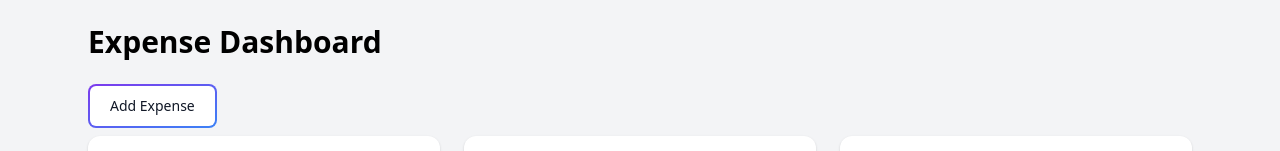
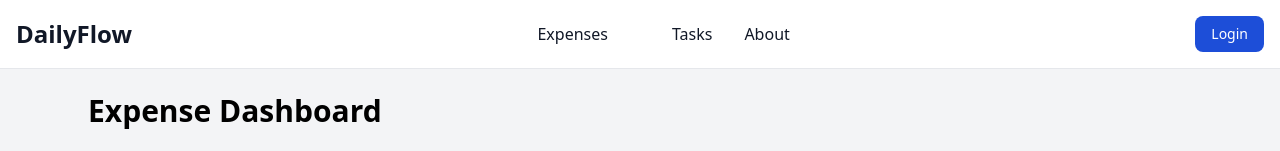
Before and after one commit to Sourav-Tanwar/DailyFlow, a React (Vite) app in the folder frontend/Dailyflow/: page /Expense in a window 1280 px wide. Shown: the top 151 px of the page. Built offline with nearby package versions, Linux system fonts and the light colour scheme; no server answers.

Commit message:
Navbar added

```diff
--- a/frontend/Dailyflow/src/App.jsx
+++ b/frontend/Dailyflow/src/App.jsx
@@ -8,6 +8,7 @@ import Navbar from './components/Navbar'
 import ExpenseTracker from './components/ExpenseTracker'
 import Login from './components/Login'
 import Signup from './components/Signup'
+import Dashboard from './components/Dashboard';
 
 // import './App.css'
 
@@ -17,7 +18,7 @@ function App() {
     <>
     <Router>
       <Routes>
-      {/* <div><Navbar/></div> */}
+      <Route exact path='/' element={<Dashboard/>}/>
       <Route exact path="/login" element={<Login/>}/>
       <Route exact path="/signup" element={<Signup/>}/>
       <Route exact path="/Expense" element={<ExpenseTracker />}/>
--- /dev/null
+++ b/frontend/Dailyflow/src/components/Dashboard.jsx
@@ -0,0 +1,13 @@
+import React from 'react'
+import ExpenseTracker from './ExpenseTracker'
+import Navbar from "./Navbar"
+
+const Dashboard = () => {
+  return (
+    <>
+      <Navbar/>
+    </>
+  )
+}
+
+export default Dashboard
--- a/frontend/Dailyflow/src/components/ExpenseTracker.jsx
+++ b/frontend/Dailyflow/src/components/ExpenseTracker.jsx
@@ -1,4 +1,5 @@
-import React, { useEffect, useState,useMemo } from 'react';
+import React, { useEffect, useState, useMemo } from 'react';
+import Navbar from "./Navbar"
 
 const ExpenseTracker = () => {
   const [expenses, setExpense] = useState([])
@@ -39,7 +40,8 @@ const ExpenseTracker = () => {
     const currentMonth = now.getMonth(); // 0-indexed
     const currentYear = now.getFullYear();
 
-      if (expenses){expenses.forEach((expense) => {
+    if (expenses) {
+      expenses.forEach((expense) => {
         const date = new Date(expense.creation_Date);
         const expenseMonth = date.getMonth();
         const expenseYear = date.getFullYear();
@@ -62,6 +64,7 @@ const ExpenseTracker = () => {
 
   return (
     <>
+      <Navbar></Navbar>
       <div className="bg-gray-100">
         <div className="max-w-6xl mx-auto p-6">
           <h1 className="text-3xl font-bold mb-6">Expense Dashboard</h1>
--- a/frontend/Dailyflow/src/components/Login.jsx
+++ b/frontend/Dailyflow/src/components/Login.jsx
@@ -1,5 +1,6 @@
 import React, { useState } from 'react'
 import { Link, useNavigate } from 'react-router-dom'
+import Navbar from "./Navbar"
 
 export default function Login() {
 
@@ -35,7 +36,7 @@ export default function Login() {
   }
   return (
     <>
-
+      <Navbar></Navbar>
       <div className="container">
         <form className="max-w-sm mx-auto" onSubmit={handleSubmit}>
           <div className="mb-5">
--- a/frontend/Dailyflow/src/components/Navbar.jsx
+++ b/frontend/Dailyflow/src/components/Navbar.jsx
@@ -1,34 +1,40 @@
 import React from 'react'
 import ExpenseTracker from './ExpenseTracker'
+import { Link, useNavigate } from 'react-router-dom'
 
 const Navbar = () => {
+
+  const loginHandle =()=>{
+    localStorage.removeItem("authToken")
+  }
+
   return (
     <>
       <nav className="bg-white dark:bg-gray-900  w-full z-20 top-0 start-0 border-b border-gray-200 dark:border-gray-600">
         <div className="max-w-screen-xl flex flex-wrap items-center justify-between mx-auto p-4">
-        <span class="self-center text-2xl font-semibold text-gray-900 whitespace-nowrap dark:text-white">DailyFlow</span>
+        <span className="self-center text-2xl font-semibold text-gray-900 whitespace-nowrap dark:text-white"><Link to="/">DailyFlow</Link></span>
           <div className="flex md:order-2 space-x-3 md:space-x-0 rtl:space-x-reverse">
-            <button type="button" className="text-white bg-blue-700 hover:bg-blue-800 focus:ring-4 focus:outline-none focus:ring-blue-300 font-medium rounded-lg text-sm px-4 py-2 text-center dark:bg-blue-600 dark:hover:bg-blue-700 dark:focus:ring-blue-800">Login</button>
+          <Link to="/login">
+            <button type="button" to="/login"  onClick={loginHandle} className="text-white bg-blue-700 hover:bg-blue-800 focus:ring-4 focus:outline-none focus:ring-blue-300 font-medium rounded-lg text-sm px-4 py-2 text-center dark:bg-blue-600 dark:hover:bg-blue-700 dark:focus:ring-blue-800">{localStorage.getItem("authToken")?"Logout":"Login"}</button>
+            </Link>
             <button data-collapse-toggle="navbar-sticky" type="button" className="inline-flex items-center p-2 w-10 h-10 justify-center text-sm text-gray-500 rounded-lg md:hidden hover:bg-gray-100 focus:outline-none focus:ring-2 focus:ring-gray-200 dark:text-gray-400 dark:hover:bg-gray-700 dark:focus:ring-gray-600" aria-controls="navbar-sticky" aria-expanded="false">
               <span className="sr-only">Open main menu</span>
-              <svg className="w-5 h-5" aria-hidden="true" xmlns="http://www.w3.org/2000/svg" fill="none" viewBox="0 0 17 14">
-                <path stroke="currentColor" stroke-linecap="round" stroke-linejoin="round" stroke-width="2" d="M1 1h15M1 7h15M1 13h15" />
-              </svg>
             </button>
           </div>
           <div className="items-center justify-between hidden w-full md:flex md:w-auto md:order-1" id="navbar-sticky">
             <ul className="flex flex-col p-4 md:p-0 mt-4 font-medium border border-gray-100 rounded-lg bg-gray-50 md:space-x-8 rtl:space-x-reverse md:flex-row md:mt-0 md:border-0 md:bg-white dark:bg-gray-800 md:dark:bg-gray-900 dark:border-gray-700">
+              {/* <li>
+                <a href="#" className="block py-2 px-3 text-white bg-blue-700 rounded-sm md:bg-transparent md:text-blue-700 md:p-0 md:dark:text-blue-500" aria-current="page">Home</a>
+              </li> */}
               <li>
-                <a href="#" className="block py-2 px-3 text-white bg-blue-700 rounded-sm md:bg-transparent md:text-blue-700 md:p-0 md:dark:text-blue-500" aria-current="page">Home</a>
+
+                <Link to="/expense" href="#" className="block py-2 px-3 text-gray-900 rounded-sm hover:bg-gray-100 md:hover:bg-transparent md:hover:text-blue-700 md:p-0 md:dark:hover:text-blue-500 dark:text-white dark:hover:bg-gray-700 dark:hover:text-white md:dark:hover:bg-transparent dark:border-gray-700">Expenses</Link>
+              </li>
+              <li>
+                <a href="#" className="block py-2 px-3 text-gray-900 rounded-sm hover:bg-gray-100 md:hover:bg-transparent md:hover:text-blue-700 md:p-0 md:dark:hover:text-blue-500 dark:text-white dark:hover:bg-gray-700 dark:hover:text-white md:dark:hover:bg-transparent dark:border-gray-700">Tasks</a>
               </li>
               <li>
                 <a href="#" className="block py-2 px-3 text-gray-900 rounded-sm hover:bg-gray-100 md:hover:bg-transparent md:hover:text-blue-700 md:p-0 md:dark:hover:text-blue-500 dark:text-white dark:hover:bg-gray-700 dark:hover:text-white md:dark:hover:bg-transparent dark:border-gray-700">About</a>
-              </li>
-              <li>
-                <a href="#" className="block py-2 px-3 text-gray-900 rounded-sm hover:bg-gray-100 md:hover:bg-transparent md:hover:text-blue-700 md:p-0 md:dark:hover:text-blue-500 dark:text-white dark:hover:bg-gray-700 dark:hover:text-white md:dark:hover:bg-transparent dark:border-gray-700">Services</a>
-              </li>
-              <li>
-                <a href="#" className="block py-2 px-3 text-gray-900 rounded-sm hover:bg-gray-100 md:hover:bg-transparent md:hover:text-blue-700 md:p-0 md:dark:hover:text-blue-500 dark:text-white dark:hover:bg-gray-700 dark:hover:text-white md:dark:hover:bg-transparent dark:border-gray-700">Contact</a>
               </li>
             </ul>
           </div>
--- a/frontend/Dailyflow/src/components/Signup.jsx
+++ b/frontend/Dailyflow/src/components/Signup.jsx
@@ -1,5 +1,6 @@
 import React, { useState } from 'react'
 import { Link, useNavigate } from 'react-router-dom'
+import Navbar from "./Navbar"
 
 export default function Login() {
 
@@ -39,7 +40,7 @@ export default function Login() {
   }
   return (
     <>
-
+      <Navbar></Navbar>
       <div className="container">
         <form className="max-w-sm mx-auto" onSubmit={handleSubmit}>
           <div className="mb-5">
```
Also changed, not shown: frontend/Dailyflow/src/components/Dashboard.js (deleted, +0 -9 lines). Lines whose indentation alone changed are shown as unchanged.
